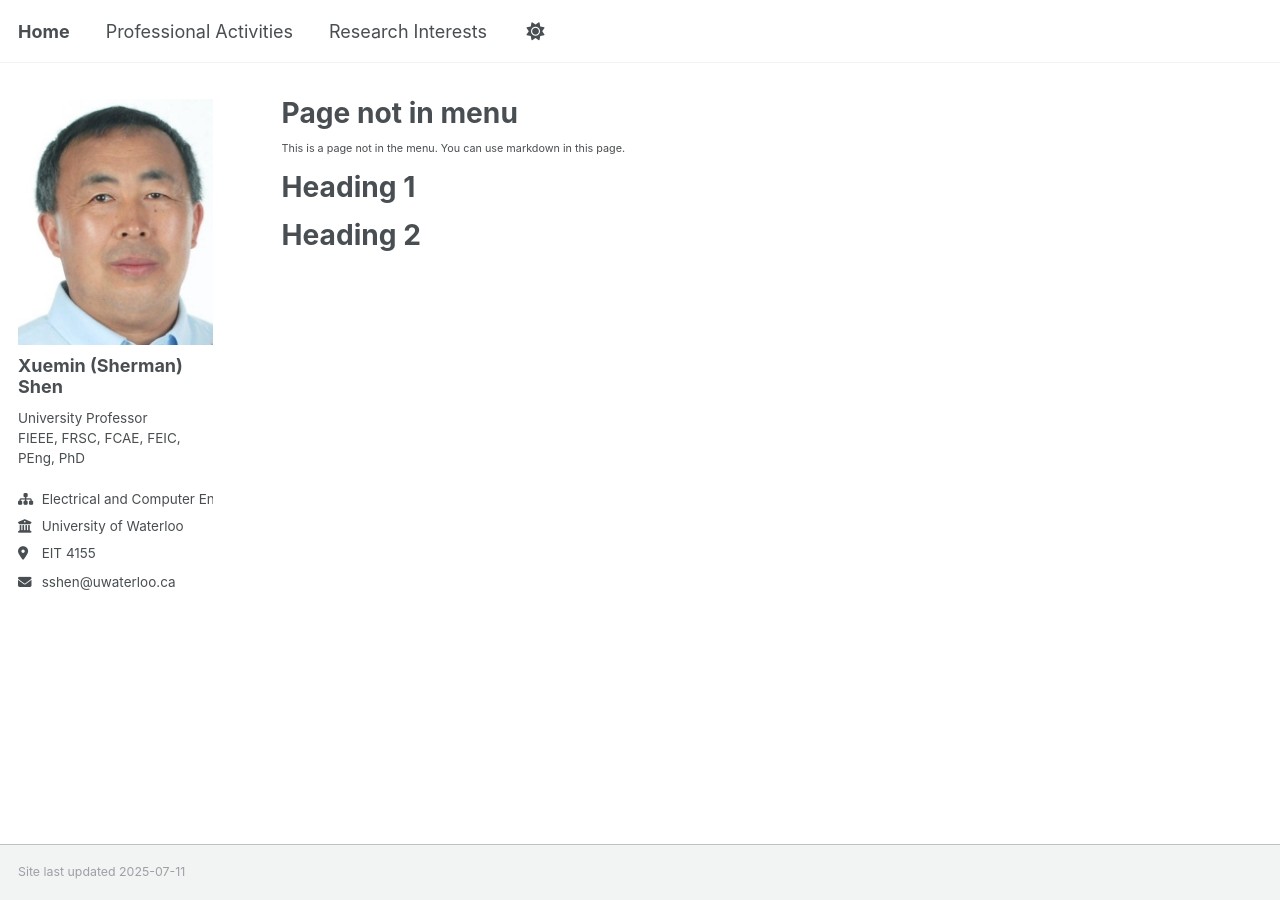
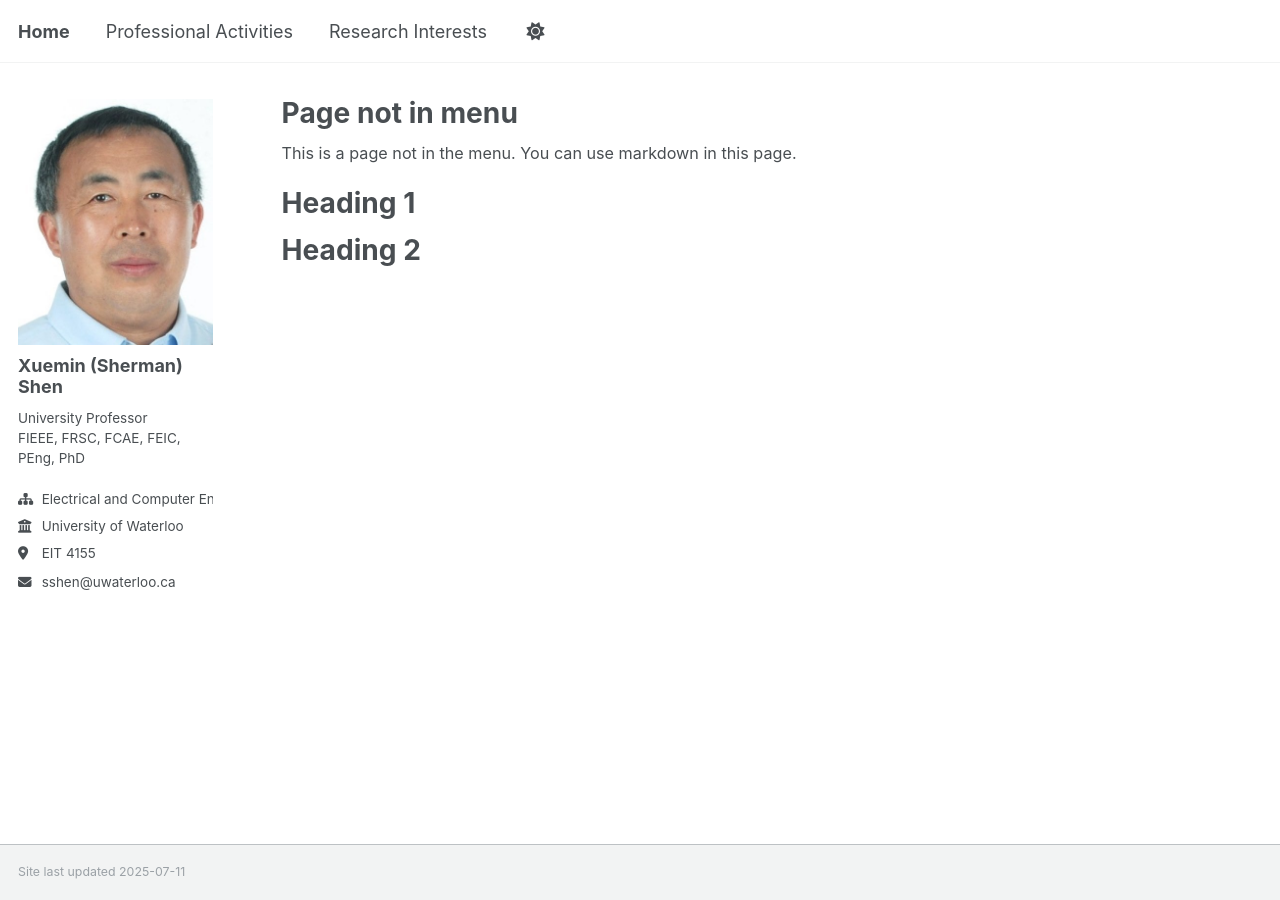
Before and after one commit to m64he/sshen, a Jekyll site: the page built from _pages/non-menu-page.md, in a window 1280 px wide. Built offline with Jekyll 4.4.1, drawn with Linux system fonts in a browser that asks for light colours; a script that is not in the unit is left out.

Commit message:
Update _page.scss

```diff
--- a/_sass/layout/_page.scss
+++ b/_sass/layout/_page.scss
@@ -56,7 +56,7 @@
   }
 
   p, li, dl {
-    font-size: 0.6em;
+    font-size: 1em;
   }
 
   /* paragraph indents */
@@ -104,6 +104,11 @@
   blockquote + .small {
     margin-top: -1.5em;
     padding-left: 1.25rem;
+  }
+
+  p, li, dl, a {
+    font-size: 0.9em;  // 可以改为 0.85em、0.95em 等
+    line-height: 1.5;
   }
 }
 
```
